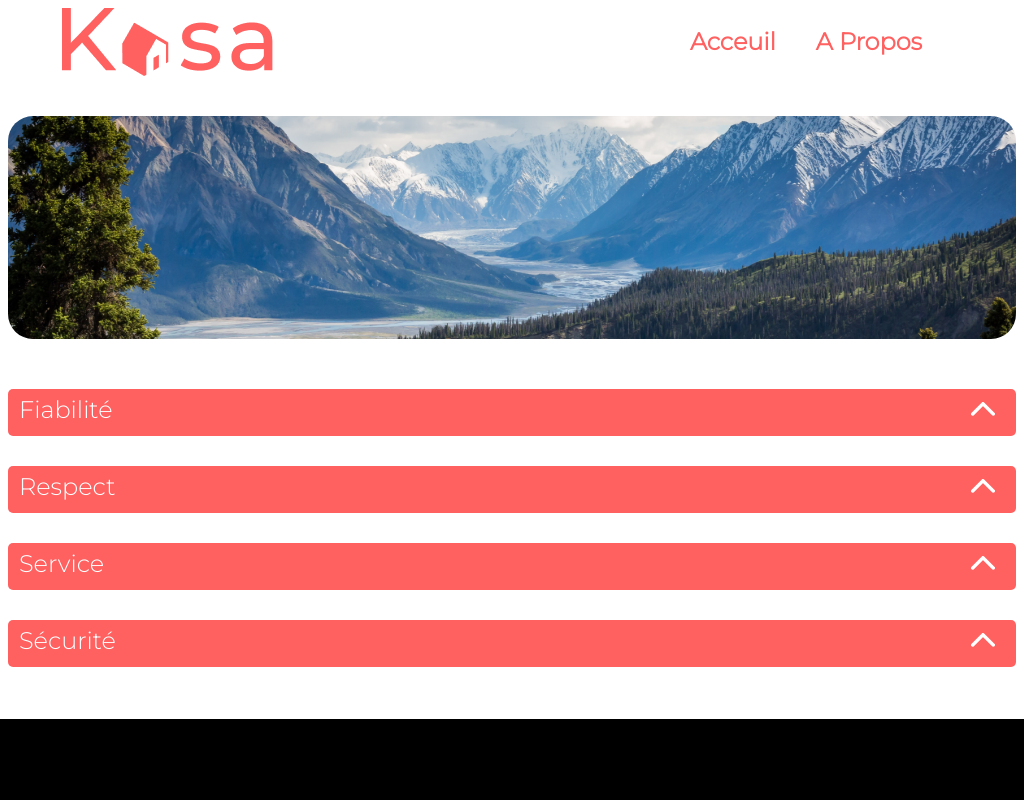
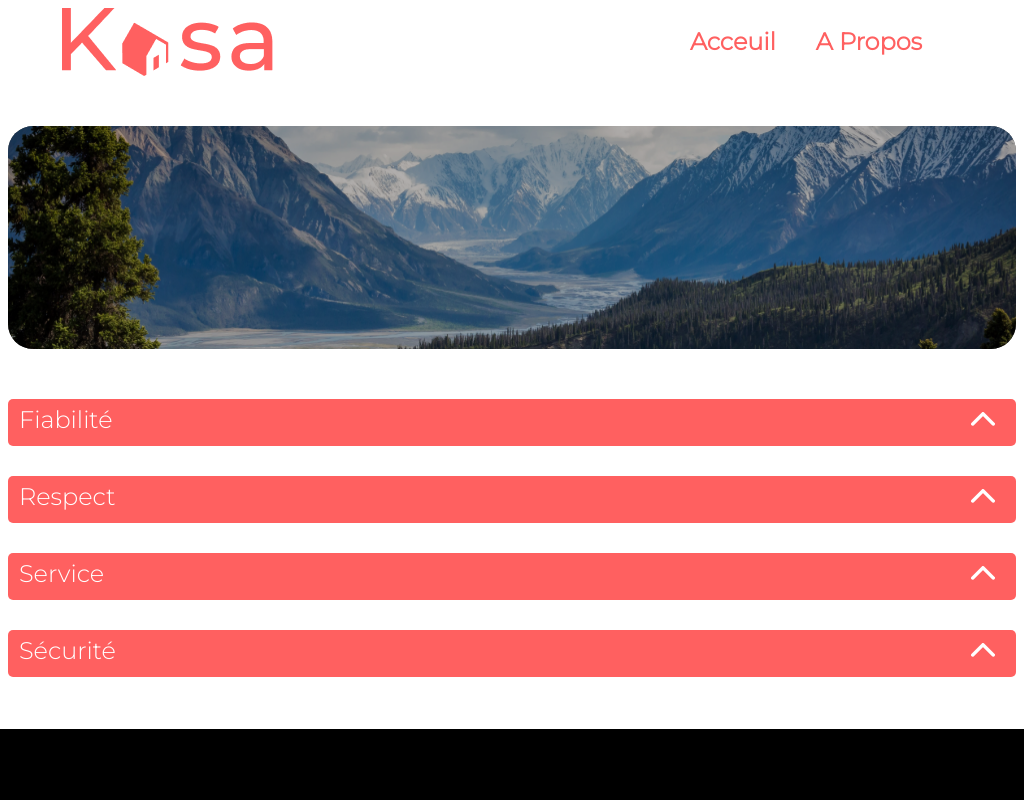
Before and after one commit to YanisBellahouel/projet-Kasa, a React (Create React App) app: page /About in a window 1024 px wide. Shown: the top 800 px of the page. Built offline with nearby package versions, Linux system fonts and the light colour scheme.

Commit message:
1 seul banner + caroussel

```diff
--- a/src/Component/Carrousel/Carousel.js
+++ b/src/Component/Carrousel/Carousel.js
@@ -26,15 +26,25 @@ function Carousel () {
 
 
     return(
-        <div className="kasa-carousel">
-            <img src={ArrowLeft} className="carousel-arrow-left" alt="fleche" onClick={prevSlide}></img>
+      <div className="kasa-carousel">
+            {(length > 1 ) ? (
+                <>
+                <img src={ArrowLeft} className="carousel-arrow-left" alt="fleche" onClick={prevSlide}></img>
+                <div className="img_count">
+                  <img src={logement.pictures[current]} alt="logement" className="carousel-img"></img>
+                  <p className="count">{[current +1]}/{[length]}</p>
+                </div>
+                <img src={ArrowRight} className="carousel-arrow-right" alt="fleche" onClick={nextSlide}></img>
+                </>
+            ) :
+
             <div className="img_count">
-              <img src={logement.pictures[current]} alt="logement" className="carousel-img"></img>
-              <p className="count">{[current +1]}/{[length]}</p>
-            </div>
+            <img src={logement.pictures[current]} alt="logement" className="carousel-img"></img>
+            <p className="count">{[current +1]}/{[length]}</p>
+          </div>}
 
-            <img src={ArrowRight} className="carousel-arrow-right" alt="fleche" onClick={nextSlide}></img>
         </div>
+
     )
 }
 
--- a/src/Component/banner 1/Banner1.js
+++ /dev/null
@@ -1,18 +0,0 @@
-import './Banner1.css'
-import rocher from '../../assets/rocher.png'
-
-function Banner1 () {
-    const text = 'Chez vous, partout et ailleurs'
-    return (
-        <div className='kasa-section1'>
-
-            <img src={rocher} alt='rocher' className='section1-img' />
-            <p className='section1-text'>{text}</p>
-
-
-        </div>
-    )
-
-}
-
-export default Banner1
--- a/src/Component/banner 2/Banner2.css
+++ /dev/null
@@ -1,55 +0,0 @@
-    .kasa-section2{
-        display: flex;
-        height: 223px;
-        max-width: 1240px;
-        margin-left: auto;
-        margin-right: auto;
-        margin-top: 40px;
-        margin-bottom: 50px;
-    }
-
-    .section2-img {
-        width: 100%;
-        border-radius: 25px;
-
-
-    }
-
-    @media all and (min-width: 900px) and (max-width: 1024px) {
-        .kasa-section2{
-            display: flex;
-            height: 223px;
-            max-width: 1240px;
-            margin-left: auto;
-            margin-right: auto;
-            margin-top: 40px;
-            margin-bottom: 50px;
-        }
-
-        .section2-img {
-            width: 100%;
-            border-radius: 25px;
-
-
-        }
-
-
-    }
-
-    @media all and (max-width: 899px) {
-        .kasa-section2{
-            display: flex;
-            height: 223px;
-            max-width: 1240px;
-            margin-left: 0px;
-            margin-top: 40px;
-            margin-bottom: 50px;
-        }
-
-        .section2-img {
-            width: 100%;
-            border-radius: 25px;
-
-
-        }
-    }
--- a/src/Component/banner 2/Banner2.js
+++ /dev/null
@@ -1,17 +0,0 @@
-import './Banner2.css'
-import banner from '../../assets/banner.png'
-
-function Banner2 () {
-
-    return (
-        <div className='kasa-section2'>
-
-            <img src={banner} alt='rocher' className='section2-img' />
-
-
-        </div>
-    )
-
-}
-
-export default Banner2
--- a/src/Component/banner 1/Banner1.css
+++ b/src/Component/banner/Banner.css
@@ -12,6 +12,7 @@
     overflow: hidden;
     background: #000;
     mix-blend-mode: darken;
+    margin-bottom: 50px;
 
  }
 
--- /dev/null
+++ b/src/Component/banner/Banner.js
@@ -0,0 +1,18 @@
+import './Banner.css'
+
+
+function Banner1 (props) {
+
+    return (
+        <div className='kasa-section1'>
+
+            <img src={props.imgSource}  alt={props.altText} className='section1-img'></img>
+            <p className='section1-text'>{props.text}</p>
+
+
+        </div>
+    )
+
+}
+
+export default Banner1
--- a/src/pages/A_propos.js
+++ b/src/pages/A_propos.js
@@ -2,7 +2,8 @@ import Header from "../Component/header/Header";
 import Collapse from "../Component/collapse/Collapse";
 import Footer from "../Component/footer/Footer";
 import AboutCollapse from "../Component/AboutCollapse";
-import Banner2 from "../Component/banner 2/Banner2";
+import Banner from "../Component/banner/Banner";
+import banner from "../assets/banner.png"
 
 
 function About () {
@@ -10,7 +11,10 @@ function About () {
 
         <div>
             <Header/>
-            <Banner2/>
+            <Banner classname="BannerAbout"
+            imgSource={banner}
+            altText="Un paysage sauvage de bord de mer"
+            />
             <div id="collapse_about">
                  {AboutCollapse.map((about, id) =>
             <Collapse
--- a/src/pages/Home.js
+++ b/src/pages/Home.js
@@ -1,13 +1,20 @@
 import Header from '../Component/header/Header'
 import Gallery from '../Component/gallery/Gallery'
 import Footer from '../Component/footer/Footer'
-import Banner1 from '../Component/banner 1/Banner1'
+import Banner from '../Component/banner/Banner'
+import rocher from "../assets/rocher.png"
 
 function Home() {
     return(
          <div>
             <Header />
-            <Banner1/>
+
+            <Banner classname="BannerHome"
+            imgSource={rocher}
+            altText="Un paysage sauvage de bord de mer"
+            text="Chez vous, partout et ailleurs"
+
+            />
             <Gallery/>
             <Footer/>
          </div>
```
